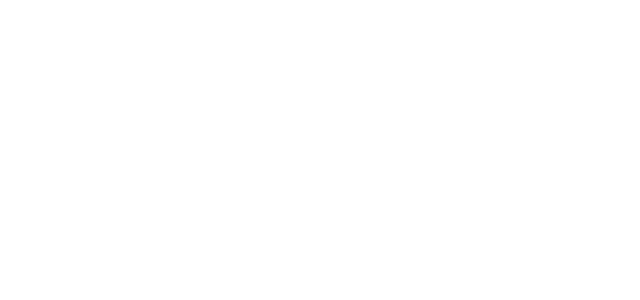
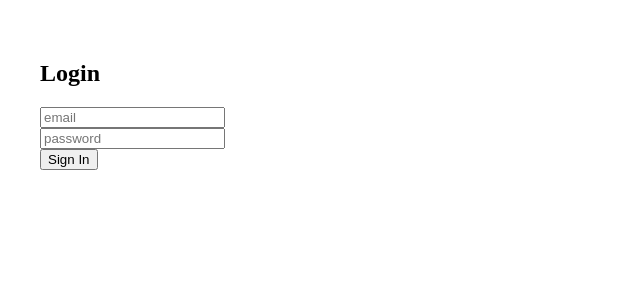
Before and after one commit to mcleodrs/The-DinnerDecider, a React (Create React App) app: page /login in a window 1280 px wide. Before the commit this address had no page. Shown: the top 300 px of the page, without its empty margins (0-640 px from the left). Built offline with nearby package versions, Linux system fonts and the light colour scheme.

Commit message:
Updating Home adding Login

```diff
--- a/src/App.tsx
+++ b/src/App.tsx
@@ -1,6 +1,7 @@
 import { BrowserRouter as Router, Routes, Route } from "react-router-dom";
 import Home from "./Home";
 import ChefDashboard from "./ChefDashboard";
+import Login from "./Login"; // add this import
 
 function App() {
   return (
@@ -8,6 +9,7 @@ function App() {
       <Routes>
         <Route path="/" element={<Home />} />
         <Route path="/dashboard" element={<ChefDashboard />} />
+        <Route path="/login" element={<Login />} />
       </Routes>
     </Router>
   );
--- a/src/Home.tsx
+++ b/src/Home.tsx
@@ -1,10 +1,12 @@
 import { Link } from "react-router-dom";
+import Login from "./Login";
 
 export default function Home() {
   return (
     <div style={{ padding: "2rem" }}>
       <h1>Welcome to The Dinner Decider</h1>
       <p>Select an action:</p>
+      <Link to="/login"></Link>
       <Link to="/dashboard">Go to Chef Dashboard</Link>
     </div>
   );
--- /dev/null
+++ b/src/Login.tsx
@@ -0,0 +1,50 @@
+import { useState } from "react";
+import { supabase } from "./supabaseClient"; // import your client
+import { useNavigate } from "react-router-dom";
+
+export default function Login() {
+  const navigate = useNavigate();
+  const [email, setEmail] = useState("");
+  const [password, setPassword] = useState("");
+  const [error, setError] = useState("");
+
+  async function handleLogin(e: React.FormEvent) {
+    e.preventDefault();
+    setError("");
+
+    const { error } = await supabase.auth.signInWithPassword({
+      email,
+      password,
+    });
+
+    if (error) {
+      setError(error.message);
+    } else {
+      navigate("/dashboard");
+    }
+  }
+
+  return (
+    <form onSubmit={handleLogin} style={{ padding: "2rem" }}>
+      <h2>Login</h2>
+      <input
+        type="email"
+        placeholder="email"
+        value={email}
+        onChange={(e) => setEmail(e.target.value)}
+        required
+      />
+      <br />
+      <input
+        type="password"
+        placeholder="password"
+        value={password}
+        onChange={(e) => setPassword(e.target.value)}
+        required
+      />
+      <br />
+      <button type="submit">Sign In</button>
+      {error && <p style={{ color: "red" }}>{error}</p>}
+    </form>
+  );
+}
```
